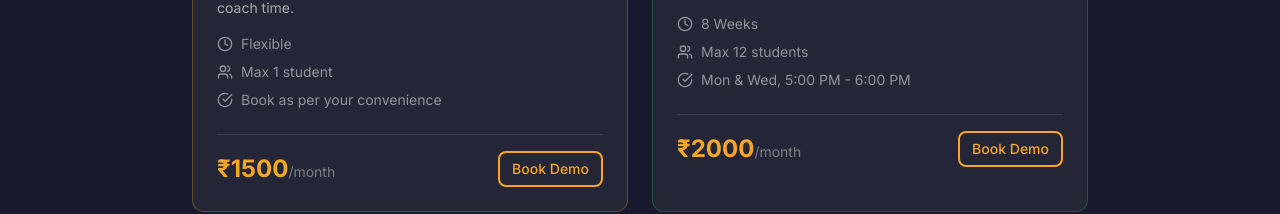
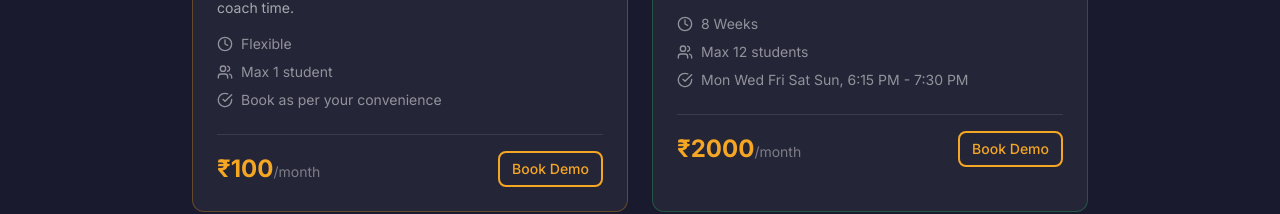
Before and after one commit to abhinavdubgepro-netizen/chess-academy, a Next.js app: page /classes in a window 1280 px wide. Shown: the part 451-665 px from the top of the page. Built offline with nearby package versions, Linux system fonts and the light colour scheme.

Commit message:
Update page.tsx

```diff
--- a/app/classes/page.tsx
+++ b/app/classes/page.tsx
@@ -10,7 +10,7 @@ const classes = [
     description: "Personalized one-on-one chess coaching tailored to your skill level and goals. Get individual attention, custom lesson plans, and rapid improvement with dedicated coach time.",
     type: "1-on-1",
     duration: "Flexible",
-    price: 1500,
+    price: 100,
     schedule: "Book as per your convenience",
     maxStudents: 1,
   },
@@ -22,7 +22,7 @@ const classes = [
     type: "group",
     duration: "8 Weeks",
     price: 2000,
-    schedule: "Mon & Wed, 5:00 PM - 6:00 PM",
+    schedule: "Mon Wed Fri Sat Sun, 6:15 PM - 7:30 PM",
     maxStudents: 12,
   },
 ];
```
